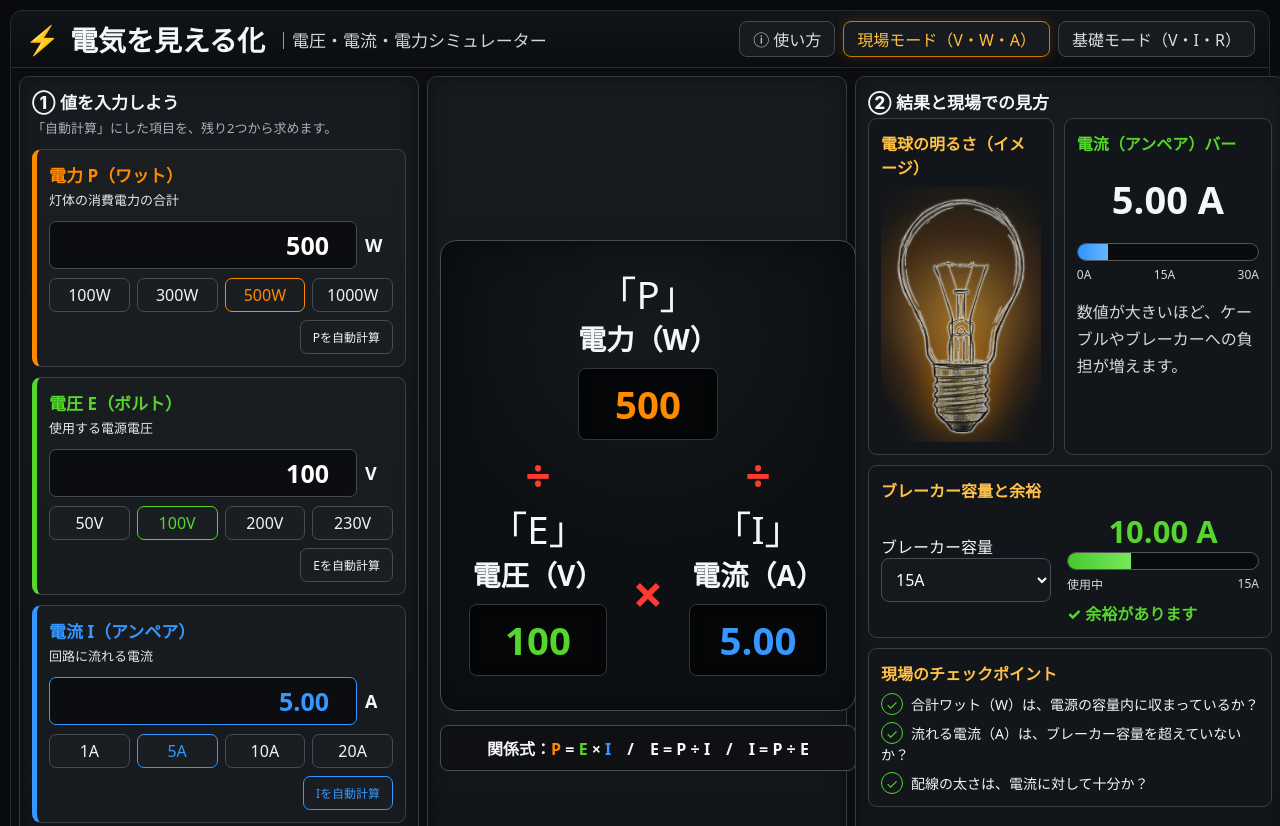
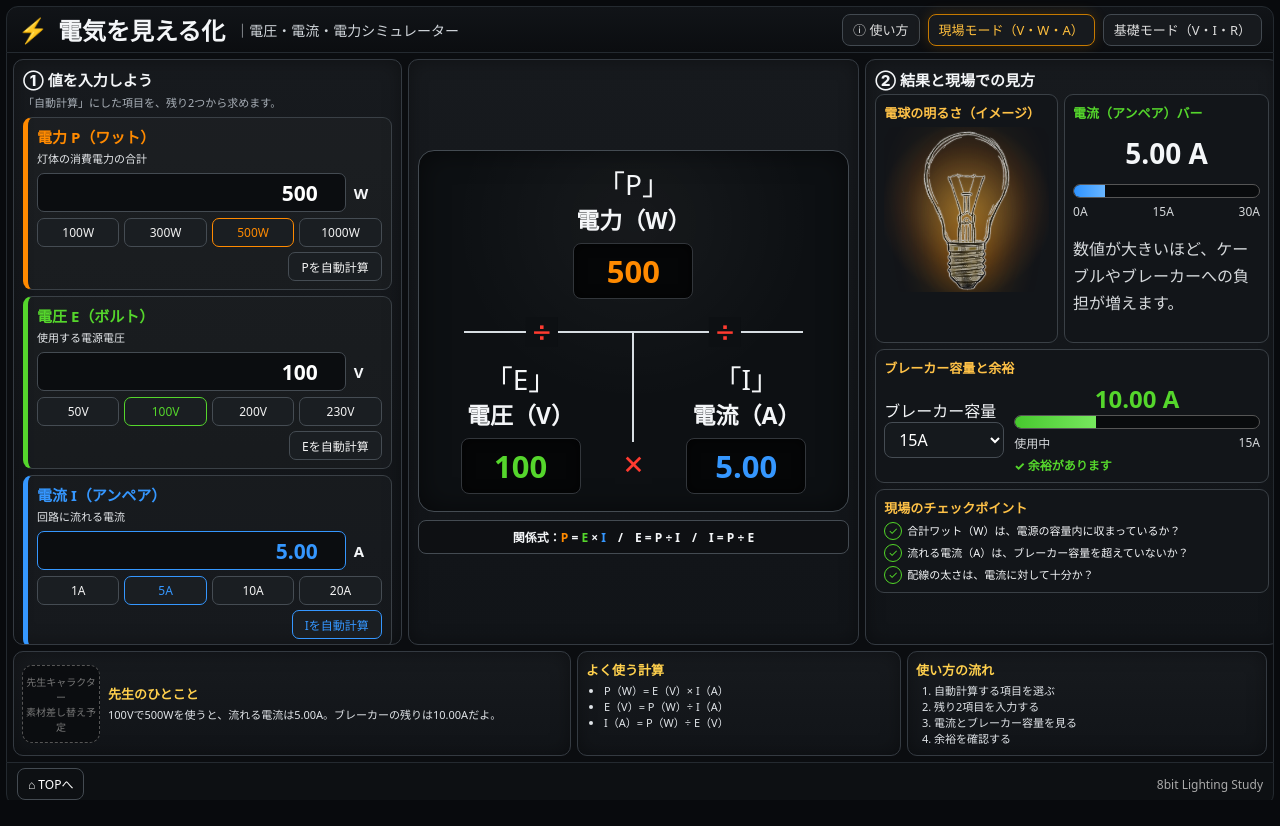
Before and after one commit to Phantom-Theatre88/8bit, a plain HTML site: page Analog.html in a window 1280 px wide. Shown: the top 826 px of the page. After the commit the page ends 800 px from the top, so only its background shows below. Drawn offline with Linux system fonts and the light colour scheme.

Commit message:
Refine analog formula T layout and iPad fit

```diff
--- a/Analog.html
+++ b/Analog.html
@@ -6,9 +6,11 @@
   <title>電気を見える化｜電圧・電流・電力シミュレーター</title>
   <style>
     :root{--bg:#080a0d;--panel:#111418;--panel2:#171b20;--line:#343a41;--text:#f4f6f8;--muted:#a9b0b8;--gold:#ffb000;--orange:#ff8a00;--green:#55d62c;--blue:#3597ff;--red:#ff3b30}
-    *{box-sizing:border-box}html,body{margin:0;min-height:100%;background:var(--bg);color:var(--text)}
+    *{box-sizing:border-box}
+    html,body{margin:0;min-height:100%;background:var(--bg);color:var(--text)}
     body{font-family:"Hiragino Sans","Yu Gothic",Meiryo,system-ui,-apple-system,sans-serif;padding:10px;overflow-x:hidden}
-    button,input,select{font:inherit}.app{width:min(1500px,100%);margin:0 auto}
+    button,input,select{font:inherit}
+    .app{width:min(1500px,100%);margin:0 auto}
     .topbar{min-height:52px;display:flex;align-items:center;justify-content:space-between;gap:12px;padding:8px 14px;border:1px solid #242a30;border-radius:12px 12px 0 0;background:linear-gradient(180deg,#111418,#0b0d10)}
     .title{display:flex;align-items:center;gap:10px;min-width:0}.bolt{color:#ffd000;font-size:28px}.title h1{margin:0;font-size:clamp(18px,2.2vw,28px);white-space:nowrap}.title span{color:#d0d5da;font-size:clamp(12px,1.4vw,17px);white-space:nowrap}
     .top-actions{display:flex;gap:8px;flex-wrap:wrap;justify-content:flex-end}.top-btn,.mode-btn{min-height:36px;padding:0 13px;border-radius:8px;border:1px solid #424950;color:#ddd;background:#171a1e}.mode-btn.active{color:#ffbf3d;border-color:#c77a00;box-shadow:0 0 14px rgba(255,155,0,.18)}
@@ -18,16 +20,42 @@
     .input-card{border:1px solid #3a4046;border-left:5px solid var(--accent);background:rgba(255,255,255,.02);border-radius:9px;padding:12px;margin-bottom:10px}.input-title{color:var(--accent);font-weight:800;font-size:17px}.input-desc{color:#e4e7ea;font-size:13px;margin-top:3px}.input-row{display:grid;grid-template-columns:1fr auto;gap:8px;align-items:center;margin-top:12px}.input-row input{width:100%;height:48px;border-radius:7px;border:1px solid #444b52;background:#0b0d10;color:#fff;text-align:right;padding:0 12px;font-size:25px;font-weight:800}.input-row input[readonly]{color:var(--accent);border-color:var(--accent)}.unit{min-width:28px;font-size:18px;font-weight:800}
     .quick{display:grid;grid-template-columns:repeat(4,1fr);gap:7px;margin-top:9px}.quick button,.auto-btn{min-height:34px;border:1px solid #454c53;border-radius:7px;background:#1a1e22;color:#f2f2f2}.quick button.active,.auto-btn.active{border-color:var(--accent);color:var(--accent)}.auto-line{display:flex;justify-content:flex-end;margin-top:8px}.auto-btn{padding:0 12px;font-size:12px}
     .hint{border:1px solid #3a4046;border-radius:9px;padding:11px;color:#e0e4e8;line-height:1.65;font-size:13px}.hint b{color:#ffd04d}
-    .formula-wrap{display:grid;place-items:center;min-height:100%}.formula-board{width:min(100%,540px);display:grid;grid-template-columns:1fr 82px 1fr;grid-template-rows:auto 70px auto;align-items:center;justify-items:center;padding:34px 28px;border:1px solid #444b52;border-radius:16px;background:radial-gradient(circle at 50% 20%,rgba(255,255,255,.04),transparent 50%),#0d1013;box-shadow:inset 0 0 28px rgba(0,0,0,.5)}
-    .formula-item{text-align:center}.formula-item.power{grid-column:1/4}.formula-item.voltage{grid-column:1}.formula-item.current{grid-column:3}.formula-symbol{font-size:clamp(24px,3vw,42px);line-height:1}.formula-label{font-size:clamp(20px,2.2vw,31px);font-weight:800;margin-top:4px}.formula-value{margin-top:10px;min-width:138px;padding:9px 15px;border-radius:8px;background:#050607;border:1px solid #32363b;color:var(--accent);font-size:clamp(24px,3vw,40px);font-weight:900;box-shadow:inset 0 0 12px rgba(0,0,0,.65)}
-    .divide-left{grid-column:1;grid-row:2}.divide-right{grid-column:3;grid-row:2}.multiply{grid-column:2;grid-row:3;color:var(--red);font-size:54px;font-weight:900;line-height:1}.operator{color:var(--red);font-size:44px;font-weight:900}.formula-line{margin-top:14px;border:1px solid #444b52;border-radius:8px;padding:10px 14px;background:#0e1013;font-weight:800;text-align:center}
+
+    .formula-wrap{display:grid;place-items:center;min-height:100%}
+    .formula-stack{width:min(100%,560px)}
+    .formula-board{position:relative;display:grid;grid-template-rows:auto 86px auto;justify-items:center;padding:30px 28px 28px;border:1px solid #444b52;border-radius:16px;background:radial-gradient(circle at 50% 20%,rgba(255,255,255,.04),transparent 50%),#0d1013;box-shadow:inset 0 0 28px rgba(0,0,0,.5)}
+    .formula-item{text-align:center;position:relative;z-index:2}.formula-symbol{font-size:clamp(24px,3vw,42px);line-height:1}.formula-label{font-size:clamp(20px,2.2vw,31px);font-weight:800;margin-top:4px}.formula-value{margin-top:10px;min-width:138px;padding:9px 15px;border-radius:8px;background:#050607;border:1px solid #32363b;color:var(--accent);font-size:clamp(24px,3vw,40px);font-weight:900;box-shadow:inset 0 0 12px rgba(0,0,0,.65)}
+    .formula-divider{position:relative;width:88%;height:86px}
+    .formula-divider::before{content:"";position:absolute;left:0;right:0;top:50%;height:2px;background:#d7dde2;transform:translateY(-50%)}
+    .formula-divider::after{content:"";position:absolute;left:50%;top:50%;width:2px;height:152px;background:#d7dde2;transform:translateX(-50%);z-index:0}
+    .operator{position:absolute;top:50%;transform:translate(-50%,-50%);color:var(--red);font-family:"Roboto Mono","SFMono-Regular",Consolas,monospace;font-size:38px;font-weight:400;line-height:1;background:#0d1013;padding:0 7px;z-index:2}.divide-left{left:23%}.divide-right{left:77%}
+    .formula-bottom{position:relative;z-index:2;width:100%;display:grid;grid-template-columns:1fr 84px 1fr;align-items:end;justify-items:center}
+    .multiply{grid-column:2;color:var(--red);font-family:"Roboto Mono","SFMono-Regular",Consolas,monospace;font-size:44px;font-weight:400;line-height:1;background:#0d1013;padding:4px 8px;margin-bottom:16px}
+    .formula-item.voltage{grid-column:1;grid-row:1}.formula-item.current{grid-column:3;grid-row:1}
+    .formula-line{margin-top:14px;border:1px solid #444b52;border-radius:8px;padding:10px 14px;background:#0e1013;font-weight:800;text-align:center}
+
     .right-grid{display:grid;gap:10px}.result-top{display:grid;grid-template-columns:1fr 1.12fr;gap:10px}.result-card{padding:12px;border:1px solid #3a4046;border-radius:9px;background:#121519}.result-title{color:#ffc247;font-weight:800;margin-bottom:8px}
     .bulb-box{position:relative;display:grid;place-items:center;min-height:255px;background:radial-gradient(circle,rgba(255,170,30,.16),transparent 55%);border-radius:8px;overflow:hidden}.bulb-img{width:150px;height:245px;object-fit:contain;opacity:.86;filter:brightness(var(--bulb-brightness,1)) drop-shadow(0 0 var(--bulb-glow,20px) rgba(255,145,0,.8));transition:filter .15s ease,opacity .15s ease}.bulb-glow{position:absolute;width:240px;height:240px;border-radius:50%;background:radial-gradient(circle,rgba(255,190,70,var(--glow-alpha,.35)),rgba(255,115,0,.12) 45%,transparent 70%);mix-blend-mode:screen;pointer-events:none}
     .meter-value{font-size:38px;font-weight:900;text-align:center;margin:18px 0}.bar{height:18px;border-radius:10px;border:1px solid #555;background:#090b0d;overflow:hidden}.bar>span{display:block;height:100%;width:0;background:linear-gradient(90deg,#2f93ff,#69b6ff);transition:width .2s ease,background .2s ease}.scale{display:flex;justify-content:space-between;color:#d6d9dc;font-size:12px;margin-top:5px}.capacity{display:grid;grid-template-columns:170px 1fr;gap:16px;align-items:center}select{width:100%;height:44px;background:#15191d;color:white;border:1px solid #454c53;border-radius:8px;padding:0 10px}.remaining{text-align:center;font-size:31px;font-weight:900;color:var(--green)}.status{margin-top:8px;font-weight:800;color:var(--green)}.check-list{display:grid;gap:7px;line-height:1.5;font-size:14px}.check-list div::before{content:"✓";display:inline-grid;place-items:center;width:20px;height:20px;border:1px solid #52d728;border-radius:50%;color:#52d728;margin-right:8px}
     .footer-grid{display:grid;grid-template-columns:1.6fr .85fr 1fr;gap:8px;padding:0 8px 8px;background:#0b0d10;border-left:1px solid #242a30;border-right:1px solid #242a30}.teacher,.notes{min-height:150px;padding:13px}.teacher{display:grid;grid-template-columns:110px 1fr;gap:12px;align-items:center}.teacher-placeholder{height:110px;border:1px dashed #555;border-radius:10px;display:grid;place-items:center;color:#777;text-align:center;font-size:12px;background:#0b0d10}.teacher h3,.notes h3{color:#ffd04d;margin:0 0 8px}.teacher p,.notes li{margin:0;line-height:1.7;color:#e0e4e8}.notes ul,.notes ol{margin:0;padding-left:22px}
     .bottomnav{min-height:50px;display:flex;align-items:center;justify-content:space-between;gap:10px;border:1px solid #242a30;border-radius:0 0 12px 12px;background:#0d1013;padding:8px 14px}.home-link{color:#fff;border:1px solid #444b52;border-radius:8px;padding:9px 13px;text-decoration:none}.brand{color:#aaa}
+
     @media(max-width:1180px){.layout{grid-template-columns:360px 1fr}.right{grid-column:1/-1}.footer-grid{grid-template-columns:1fr}}
-    @media(max-width:760px){body{padding:5px}.topbar{align-items:flex-start;flex-direction:column}.title span{display:none}.layout{grid-template-columns:1fr}.center,.right{grid-column:auto}.formula-board{grid-template-columns:1fr 56px 1fr;padding:24px 12px}.result-top,.capacity,.teacher{grid-template-columns:1fr}}
+    @media(max-width:760px){body{padding:5px}.topbar{align-items:flex-start;flex-direction:column}.title span{display:none}.layout{grid-template-columns:1fr}.center,.right{grid-column:auto}.formula-board{padding:24px 12px}.result-top,.capacity,.teacher{grid-template-columns:1fr}}
+
+    @media(min-width:1024px) and (max-height:1100px){
+      html,body{height:100%;overflow:hidden}
+      body{padding:6px}
+      .app{height:100vh;display:grid;grid-template-rows:auto minmax(0,1fr) auto auto}
+      .topbar{min-height:46px;padding:5px 11px}.title h1{font-size:24px}.title span{font-size:14px}.bolt{font-size:24px}.top-btn,.mode-btn{min-height:32px;padding:0 10px;font-size:13px}
+      .layout{min-height:0;grid-template-columns:31% 36% 33%;gap:6px;padding:6px;overflow:hidden}
+      .left,.center,.right{padding:9px;overflow:hidden}.section-head{font-size:15px}.section-sub{font-size:11px;margin-bottom:7px}
+      .input-card{padding:8px 9px;margin-bottom:6px}.input-title{font-size:15px}.input-desc{font-size:11px}.input-row{margin-top:7px}.input-row input{height:39px;font-size:21px}.unit{font-size:15px}.quick{gap:5px;margin-top:6px}.quick button,.auto-btn{min-height:29px;font-size:12px}.auto-line{margin-top:5px}.hint{padding:7px 9px;line-height:1.45;font-size:11px}
+      .formula-stack{max-width:500px}.formula-board{grid-template-rows:auto 66px auto;padding:19px 22px 17px}.formula-symbol{font-size:28px}.formula-label{font-size:23px}.formula-value{margin-top:7px;min-width:120px;padding:6px 12px;font-size:31px}.formula-divider{height:66px}.formula-divider::after{height:122px}.operator{font-size:30px}.formula-bottom{grid-template-columns:1fr 66px 1fr}.multiply{font-size:34px;margin-bottom:10px}.formula-line{margin-top:8px;padding:7px 10px;font-size:12px}
+      .right-grid{gap:6px}.result-top{gap:6px}.result-card{padding:8px}.result-title{font-size:13px;margin-bottom:5px}.bulb-box{min-height:165px}.bulb-img{width:105px;height:165px}.bulb-glow{width:175px;height:175px}.meter-value{font-size:28px;margin:12px 0}.bar{height:14px}.capacity{grid-template-columns:120px 1fr;gap:10px}select{height:36px}.remaining{font-size:24px}.status{font-size:12px;margin-top:4px}.check-list{gap:4px;font-size:11px}.check-list div::before{width:16px;height:16px;margin-right:5px}
+      .footer-grid{gap:6px;padding:0 6px 6px;grid-template-columns:1.55fr .9fr 1fr}.teacher,.notes{min-height:104px;padding:8px}.teacher{grid-template-columns:78px 1fr;gap:8px}.teacher-placeholder{height:78px;font-size:10px}.teacher h3,.notes h3{font-size:13px;margin-bottom:4px}.teacher p,.notes li{font-size:11px;line-height:1.45}.notes ul,.notes ol{padding-left:18px}
+      .bottomnav{min-height:38px;padding:5px 10px;font-size:12px}.home-link{padding:6px 10px}
+    }
   </style>
 </head>
 <body>
@@ -44,15 +72,19 @@
       <div class="input-card" style="--accent:var(--blue)"><div class="input-title">電流 I（アンペア）</div><div class="input-desc">回路に流れる電流</div><div class="input-row"><input id="currentInput" type="number" min="0" step="0.01" value="5.00" readonly><span class="unit">A</span></div><div class="quick" data-target="currentInput"><button data-v="1">1A</button><button class="active" data-v="5">5A</button><button data-v="10">10A</button><button data-v="20">20A</button></div><div class="auto-line"><button class="auto-btn active" data-auto="I">Iを自動計算</button></div></div>
       <div class="hint"><b>💡 入力のヒント</b><br>現場では「ワット」と「電圧」を決めて、「電流」を確認する使い方が基本です。</div>
     </section>
+
     <section class="panel center">
-      <div class="formula-wrap"><div><div class="formula-board">
+      <div class="formula-wrap"><div class="formula-stack"><div class="formula-board">
         <div class="formula-item power" style="--accent:var(--orange)"><div class="formula-symbol">「P」</div><div class="formula-label">電力（W）</div><div class="formula-value" id="displayP">500</div></div>
-        <div class="operator divide-left">÷</div><div class="operator divide-right">÷</div>
-        <div class="formula-item voltage" style="--accent:var(--green)"><div class="formula-symbol">「E」</div><div class="formula-label">電圧（V）</div><div class="formula-value" id="displayE">100</div></div>
-        <div class="multiply">×</div>
-        <div class="formula-item current" style="--accent:var(--blue)"><div class="formula-symbol">「I」</div><div class="formula-label">電流（A）</div><div class="formula-value" id="displayI">5.00</div></div>
+        <div class="formula-divider"><div class="operator divide-left">÷</div><div class="operator divide-right">÷</div></div>
+        <div class="formula-bottom">
+          <div class="formula-item voltage" style="--accent:var(--green)"><div class="formula-symbol">「E」</div><div class="formula-label">電圧（V）</div><div class="formula-value" id="displayE">100</div></div>
+          <div class="multiply">×</div>
+          <div class="formula-item current" style="--accent:var(--blue)"><div class="formula-symbol">「I」</div><div class="formula-label">電流（A）</div><div class="formula-value" id="displayI">5.00</div></div>
+        </div>
       </div><div class="formula-line">関係式：<span style="color:var(--orange)">P</span> = <span style="color:var(--green)">E</span> × <span style="color:var(--blue)">I</span>　/　E = P ÷ I　/　I = P ÷ E</div></div></div>
     </section>
+
     <section class="panel right"><div class="section-head">② 結果と現場での見方</div><div class="right-grid">
       <div class="result-top"><div class="result-card"><div class="result-title">電球の明るさ（イメージ）</div><div class="bulb-box"><div class="bulb-glow" id="bulbGlow"></div><img id="bulbImage" class="bulb-img" src="assets/Light.png" alt="白熱電球"></div></div>
       <div class="result-card"><div class="result-title" style="color:var(--green)">電流（アンペア）バー</div><div class="meter-value"><span id="meterCurrent">5.00</span> A</div><div class="bar"><span id="currentBar"></span></div><div class="scale"><span>0A</span><span>15A</span><span>30A</span></div><p style="color:#d6d9dc;line-height:1.7">数値が大きいほど、ケーブルやブレーカーへの負担が増えます。</p></div></div>
@@ -60,6 +92,7 @@
       <div class="result-card"><div class="result-title">現場のチェックポイント</div><div class="check-list"><div>合計ワット（W）は、電源の容量内に収まっているか？</div><div>流れる電流（A）は、ブレーカー容量を超えていないか？</div><div>配線の太さは、電流に対して十分か？</div></div></div>
     </div></section>
   </section>
+
   <section class="footer-grid"><section class="panel teacher"><div class="teacher-placeholder">先生キャラクター<br>素材差し替え予定</div><div><h3>先生のひとこと</h3><p id="teacherText">100Vで500Wを使うと、流れる電流は5Aだよ。</p></div></section><section class="panel notes"><h3>よく使う計算</h3><ul><li>P（W）= E（V）× I（A）</li><li>E（V）= P（W）÷ I（A）</li><li>I（A）= P（W）÷ E（V）</li></ul></section><section class="panel notes"><h3>使い方の流れ</h3><ol><li>自動計算する項目を選ぶ</li><li>残り2項目を入力する</li><li>電流とブレーカー容量を見る</li><li>余裕を確認する</li></ol></section></section>
   <footer class="bottomnav"><a class="home-link" href="index.html">⌂ TOPへ</a><div class="brand">8bit Lighting Study</div></footer>
 </main>
```
